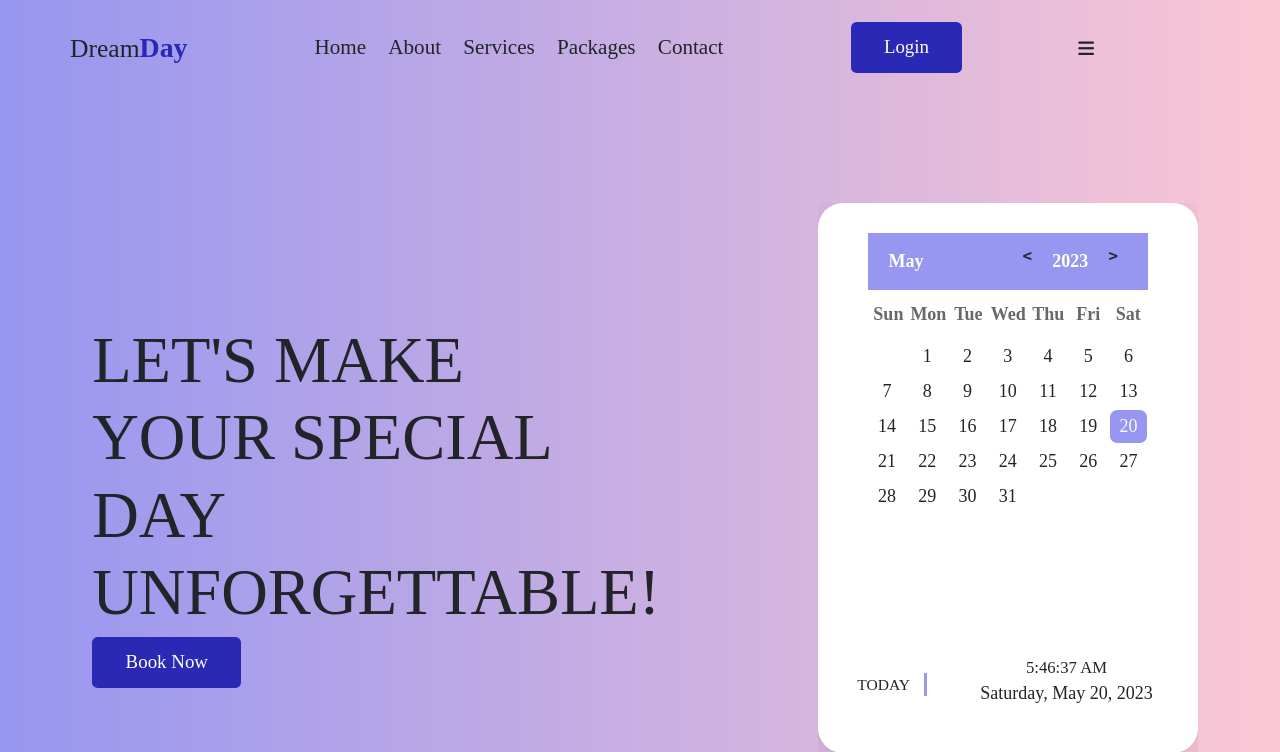
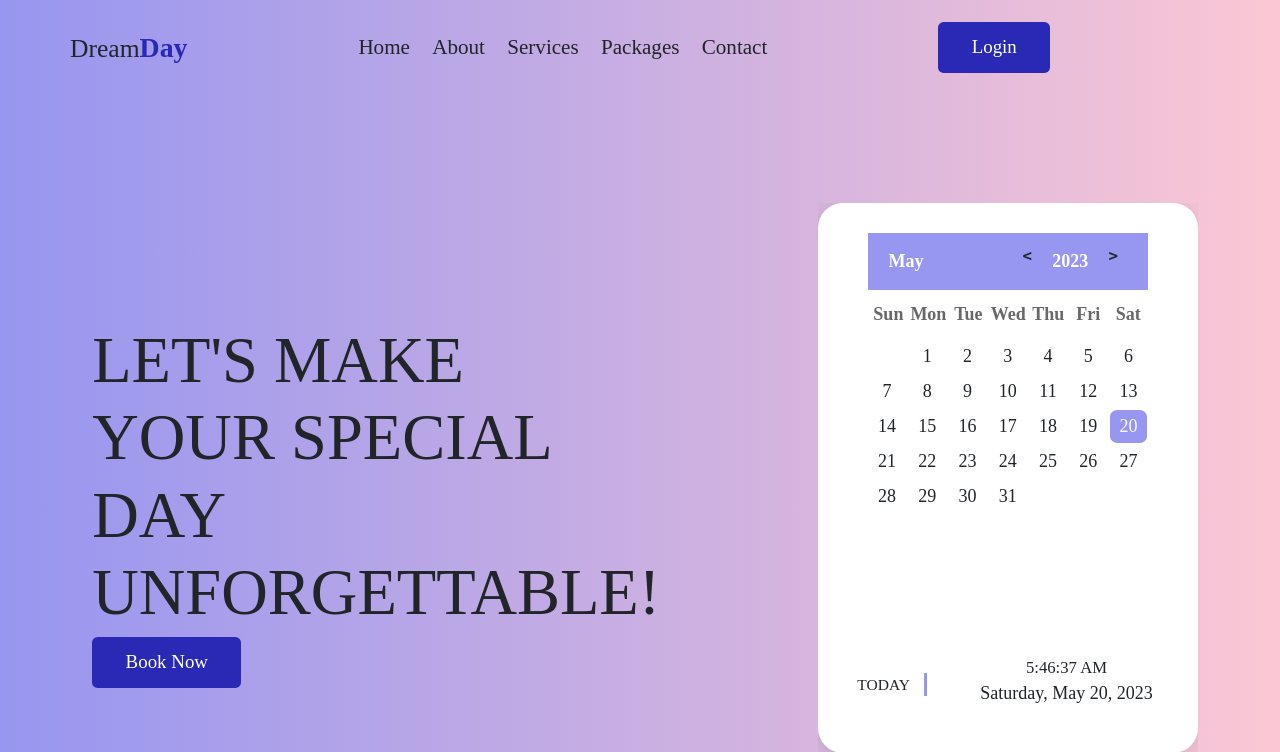
Before and after one commit to munazzahammf/wedding-plan, a PHP site: page / in a window 1280 px wide. Shown: the top 752 px of the page. Run offline with PHP 8.4, Linux system fonts and the light colour scheme; some web fonts are replaced.

Commit message:
unwanted menu button removed.

```diff
--- a/index.php
+++ b/index.php
@@ -47,8 +47,6 @@
          </nav>
 
          <a href="#contact" class="link-btn">Login</a>
-
-         <div id="menu-btn" class="fas fa-bars"></div>
 
       </div>
 
```
